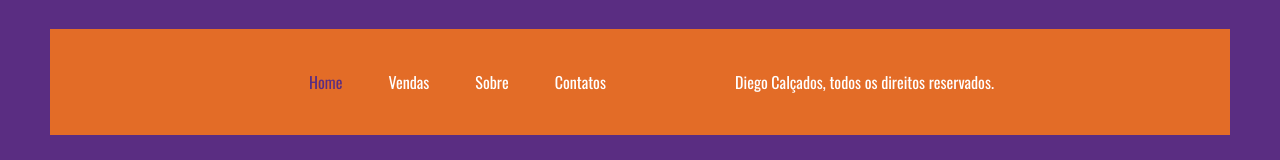
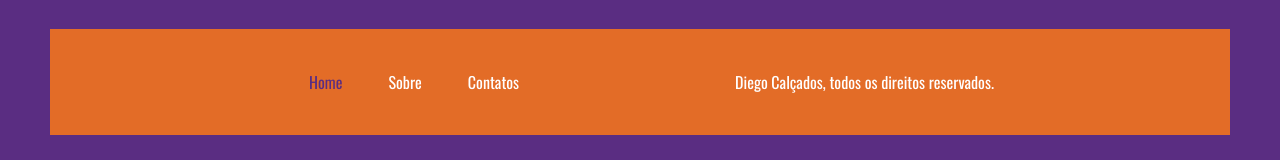
Before and after one commit to diegomatheusc/SistemaWebCompras, a plain HTML site: page index.html in a window 1280 px wide. Shown: the part 3481-3641 px from the top of the page. Drawn offline with nearby package versions, Linux system fonts and the light colour scheme.

Commit message:
Update index.html

```diff
--- a/index.html
+++ b/index.html
@@ -258,7 +258,7 @@
    <nav>
     <ul>
         <li><a style="color: #5a2d82;" href="">Home</a></li>
-        <li><a href="venda.html">Vendas</a></li>
+
         <li><a href="sobre.html">Sobre</a></li>
         <li><a href="">Contatos</a></li>
     </ul>
```
